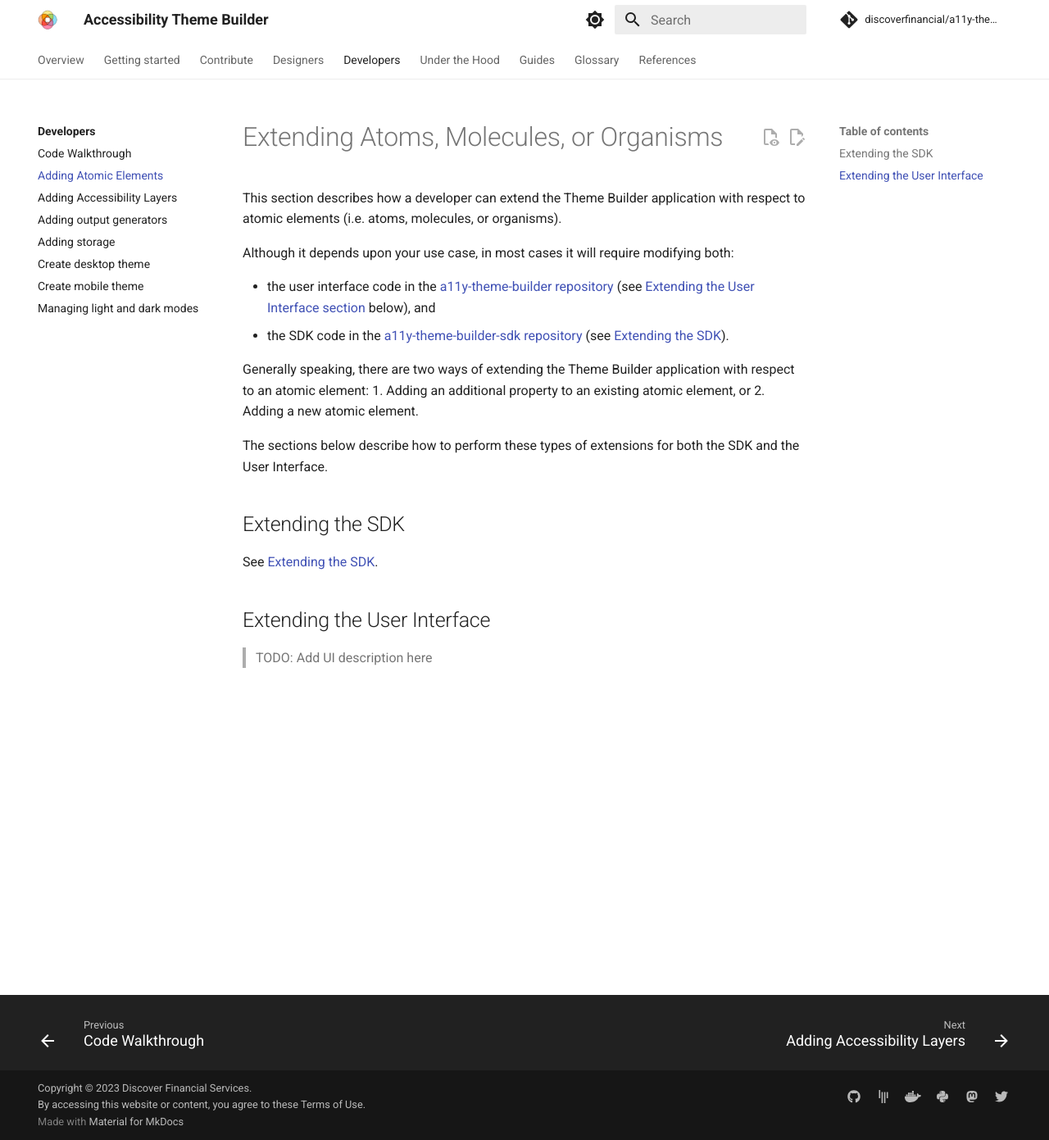
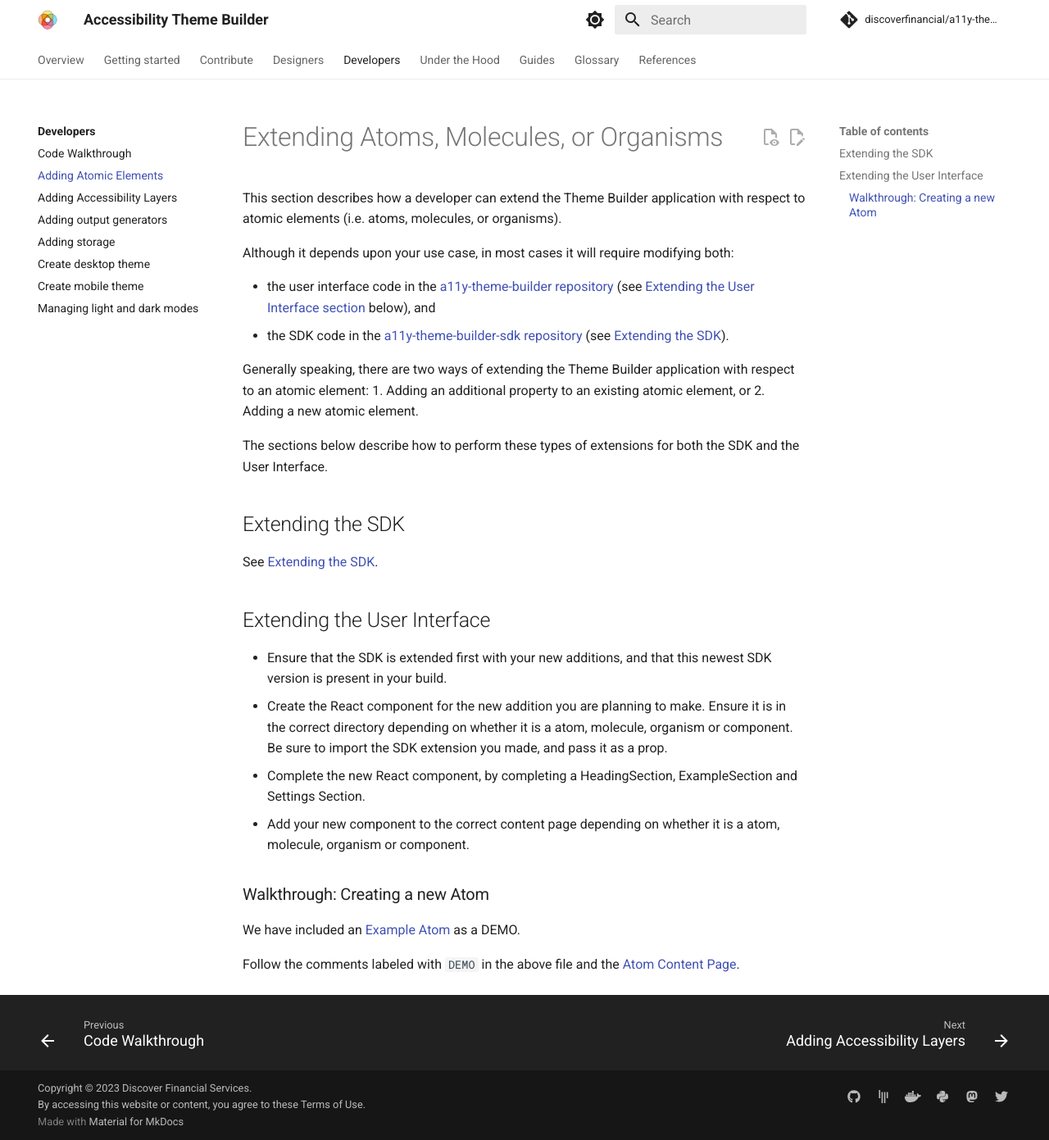
Before and after one commit to finos/a11y-theme-builder, an MkDocs documentation site: the page built from docs/developers/add-atomic-elements.md, in a window 1280 px wide and 1391 px high. Shown: the whole window at 82% size. Built offline with MkDocs 1.6.1 and Material for MkDocs 9.7.7, drawn with Linux system fonts in a browser that asks for light colours; comment, search, counter and statistics services are not loaded.

Commit message:
add walkthrough for new atom

```diff
--- a/docs/developers/add-atomic-elements.md
+++ b/docs/developers/add-atomic-elements.md
@@ -19,4 +19,13 @@
 
 ## Extending the User Interface
 
-> TODO: Add UI description here
+* Ensure that the SDK is extended first with your new additions, and that this newest SDK version is present in your build.
+* Create the React component for the new addition you are planning to make. Ensure it is in the correct directory depending on whether it is a atom, molecule, organism or component.  Be sure to import the SDK extension you made, and pass it as a prop.
+* Complete the new React component, by completing a HeadingSection, ExampleSection and Settings Section.
+* Add your new component to the correct content page depending on whether it is a atom, molecule, organism or component.
+
+### Walkthrough: Creating a new Atom
+
+We have included an [Example Atom](https://github.com/discoverfinancial/a11y-theme-builder/blob/main/code/src/ui/src/pages/atoms/ExampleAtom.tsx) as a DEMO.
+
+Follow the comments labeled with `DEMO` in the above file and the [Atom Content Page](https://github.com/discoverfinancial/a11y-theme-builder/blob/main/code/src/ui/src/pages/content/atoms/AtomContent.tsx).
```
